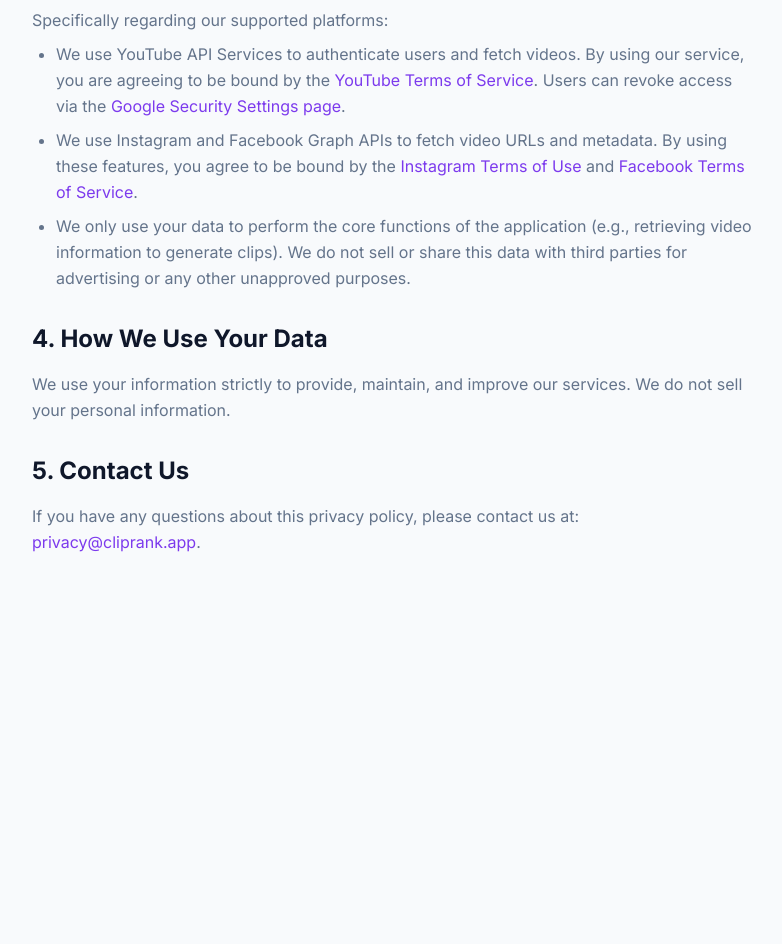
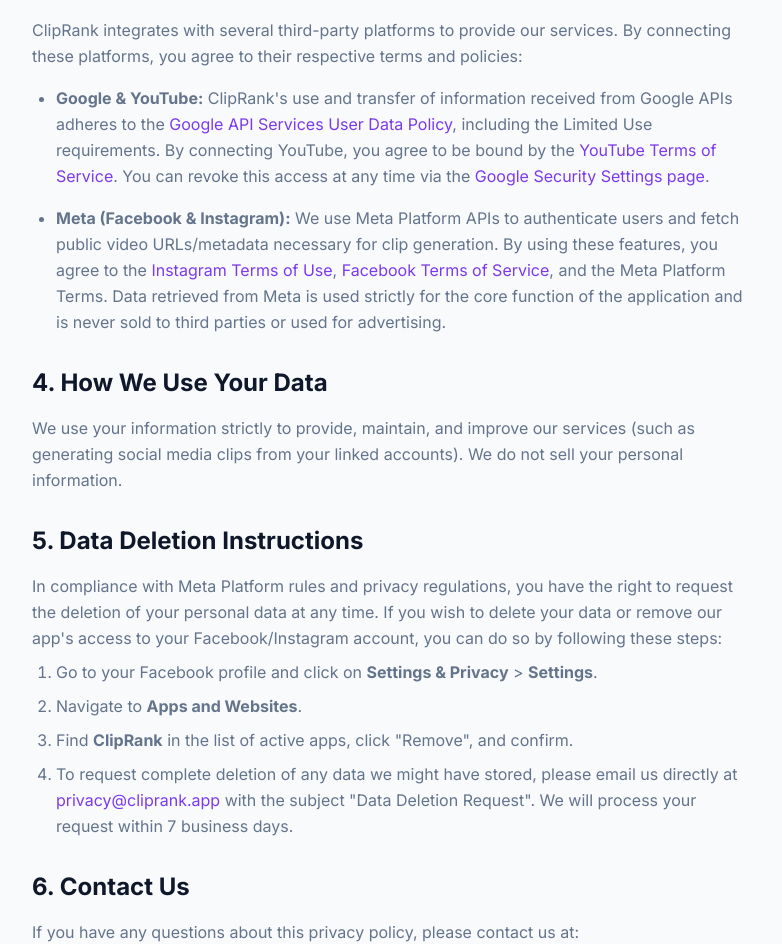
Before and after one commit to QasimVibes/ClipRank-Frontend, a React (Vite) app: page /privacy-policy in a window 1280 px wide. Shown: the part 693-1637 px from the top of the page, without its empty margins (248-1030 px from the left). Before the commit the page ends 1328 px from the top, so only its background shows below. Built offline with nearby package versions, Linux system fonts and the light colour scheme.

Commit message:
feat: add Privacy Policy page and update README and environment configuration

```diff
--- a/src/pages/PrivacyPolicy.jsx
+++ b/src/pages/PrivacyPolicy.jsx
@@ -32,35 +32,48 @@
             <section>
               <h2 className="text-2xl font-bold text-primary mb-4">2. Data We Collect</h2>
               <p>
-                When you use our services, we may collect information such as your email address, username, and profile information if you choose to authenticate using third-party services like Google.
-                We also temporarily process video URLs and content you submit to generate AI-ranked clips.
+                When you use our services, we may collect information such as your email address, username, and public profile information if you choose to authenticate using third-party services like Google or Meta (Facebook and Instagram).
+                We also temporarily process video URLs, media content, and associated metadata you submit or allow us to fetch from these connected accounts to generate AI-ranked clips. We do not store this data longer than necessary to provide the clipping functionality.
               </p>
             </section>
 
             <section>
               <h2 className="text-2xl font-bold text-primary mb-4">3. Third-Party API Services</h2>
               <p>
-                ClipRank's use and transfer to any other app of information received from Google APIs will adhere to the <a href="https://developers.google.com/terms/api-services-user-data-policy" target="_blank" rel="noreferrer" className="text-accent hover:underline">Google API Services User Data Policy</a>, including the Limited Use requirements.
+                ClipRank integrates with several third-party platforms to provide our services. By connecting these platforms, you agree to their respective terms and policies:
               </p>
-              <p className="mt-4">
-                Specifically regarding our supported platforms:
-              </p>
-              <ul className="list-disc pl-6 mt-2 space-y-2">
-                <li>We use YouTube API Services to authenticate users and fetch videos. By using our service, you are agreeing to be bound by the <a href="https://www.youtube.com/t/terms" target="_blank" rel="noreferrer" className="text-accent hover:underline">YouTube Terms of Service</a>. Users can revoke access via the <a href="https://security.google.com/settings/security/permissions" target="_blank" rel="noreferrer" className="text-accent hover:underline">Google Security Settings page</a>.</li>
-                <li>We use Instagram and Facebook Graph APIs to fetch video URLs and metadata. By using these features, you agree to be bound by the <a href="https://help.instagram.com/581066165581870" target="_blank" rel="noreferrer" className="text-accent hover:underline">Instagram Terms of Use</a> and <a href="https://www.facebook.com/terms.php" target="_blank" rel="noreferrer" className="text-accent hover:underline">Facebook Terms of Service</a>.</li>
-                <li>We only use your data to perform the core functions of the application (e.g., retrieving video information to generate clips). We do not sell or share this data with third parties for advertising or any other unapproved purposes.</li>
+              <ul className="list-disc pl-6 mt-4 space-y-4">
+                <li>
+                  <strong>Google & YouTube:</strong> ClipRank's use and transfer of information received from Google APIs adheres to the <a href="https://developers.google.com/terms/api-services-user-data-policy" target="_blank" rel="noreferrer" className="text-accent hover:underline">Google API Services User Data Policy</a>, including the Limited Use requirements. By connecting YouTube, you agree to be bound by the <a href="https://www.youtube.com/t/terms" target="_blank" rel="noreferrer" className="text-accent hover:underline">YouTube Terms of Service</a>. You can revoke this access at any time via the <a href="https://security.google.com/settings/security/permissions" target="_blank" rel="noreferrer" className="text-accent hover:underline">Google Security Settings page</a>.
+                </li>
+                <li>
+                  <strong>Meta (Facebook & Instagram):</strong> We use Meta Platform APIs to authenticate users and fetch public video URLs/metadata necessary for clip generation. By using these features, you agree to the <a href="https://help.instagram.com/581066165581870" target="_blank" rel="noreferrer" className="text-accent hover:underline">Instagram Terms of Use</a>, <a href="https://www.facebook.com/terms.php" target="_blank" rel="noreferrer" className="text-accent hover:underline">Facebook Terms of Service</a>, and the Meta Platform Terms. Data retrieved from Meta is used strictly for the core function of the application and is never sold to third parties or used for advertising.
+                </li>
               </ul>
             </section>
 
             <section>
               <h2 className="text-2xl font-bold text-primary mb-4">4. How We Use Your Data</h2>
               <p>
-                We use your information strictly to provide, maintain, and improve our services. We do not sell your personal information.
+                We use your information strictly to provide, maintain, and improve our services (such as generating social media clips from your linked accounts). We do not sell your personal information.
               </p>
             </section>
 
             <section>
-              <h2 className="text-2xl font-bold text-primary mb-4">5. Contact Us</h2>
+              <h2 className="text-2xl font-bold text-primary mb-4">5. Data Deletion Instructions</h2>
+              <p>
+                In compliance with Meta Platform rules and privacy regulations, you have the right to request the deletion of your personal data at any time. If you wish to delete your data or remove our app's access to your Facebook/Instagram account, you can do so by following these steps:
+              </p>
+              <ol className="list-decimal pl-6 mt-2 space-y-2">
+                <li>Go to your Facebook profile and click on <strong>Settings &amp; Privacy</strong> &gt; <strong>Settings</strong>.</li>
+                <li>Navigate to <strong>Apps and Websites</strong>.</li>
+                <li>Find <strong>ClipRank</strong> in the list of active apps, click "Remove", and confirm.</li>
+                <li>To request complete deletion of any data we might have stored, please email us directly at <a href="mailto:privacy@cliprank.app" className="text-accent hover:underline">privacy@cliprank.app</a> with the subject "Data Deletion Request". We will process your request within 7 business days.</li>
+              </ol>
+            </section>
+
+            <section>
+              <h2 className="text-2xl font-bold text-primary mb-4">6. Contact Us</h2>
               <p>
                 If you have any questions about this privacy policy, please contact us at: <a href="mailto:privacy@cliprank.app" className="text-accent hover:underline">privacy@cliprank.app</a>.
               </p>
```
Also changed, not shown: 1 other file (tests, documents, lock files or other folders).
